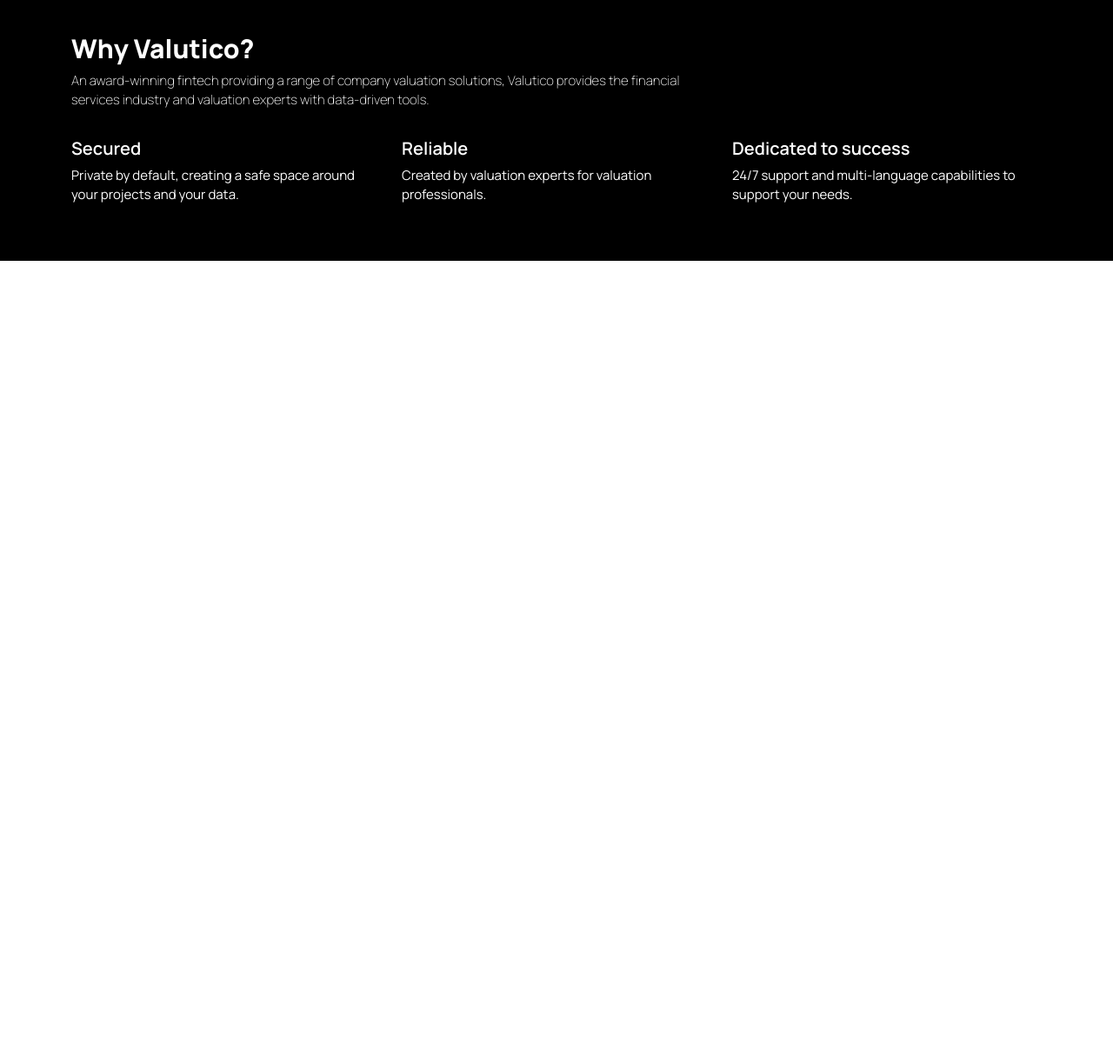
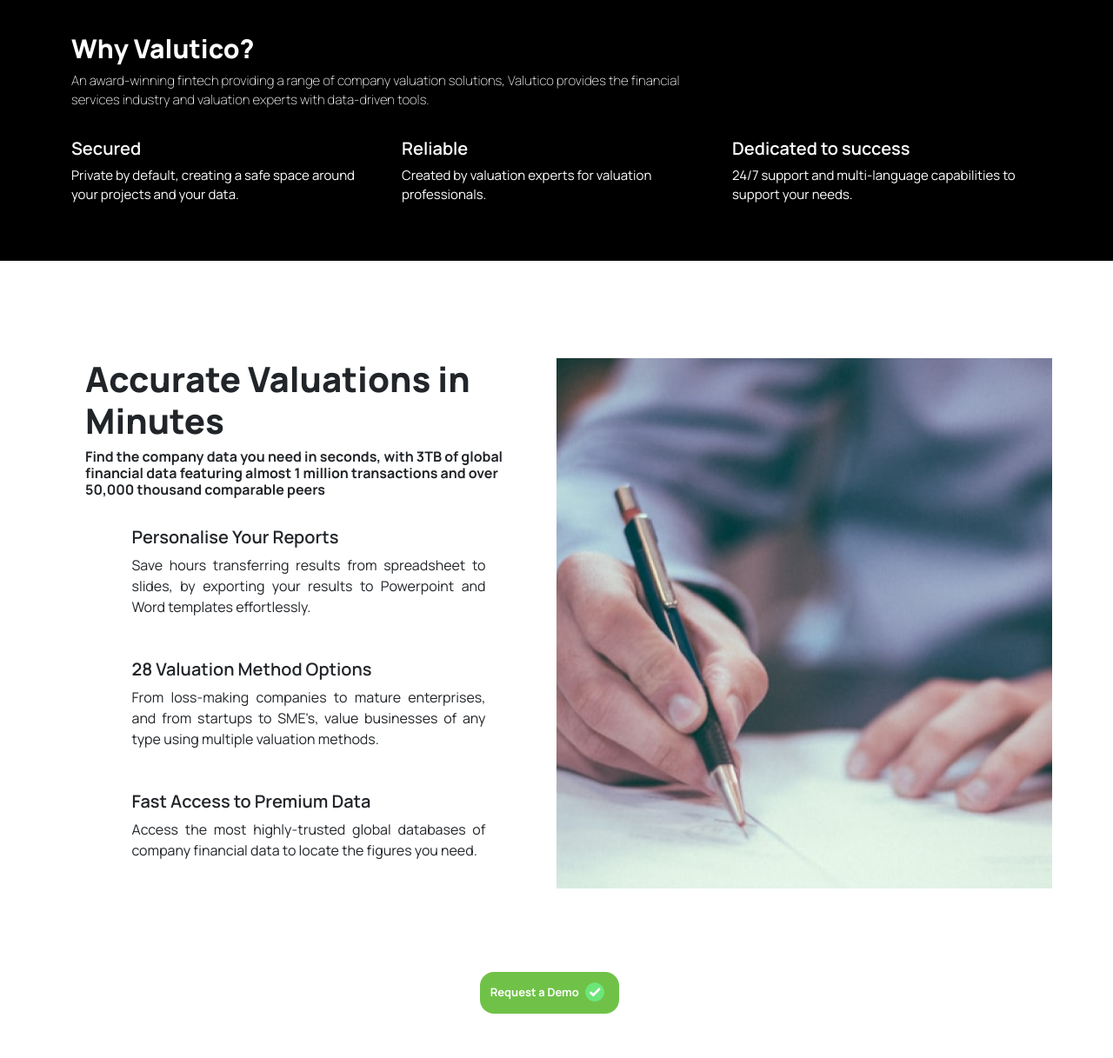
Before and after one commit to Ozioma45/Genesys_projects, a plain HTML site: page index2.html in a window 1280 px wide. Shown: the part 1933-3150 px from the top of the page at 87% size. Before the commit the page ends 2233 px from the top, so only its background shows below. Drawn offline with nearby package versions, Linux system fonts and the light colour scheme.

Commit message:
completed the project

```diff
--- a/css/style2.css
+++ b/css/style2.css
@@ -114,3 +114,28 @@
  .why-sub-para{
     font-size: 15px;
  }
+
+ /*Accurate*/
+
+ .accurate-right{
+    background-image: url(../img/image.png);
+ }
+
+ .accurate-title{
+    font-weight: 800;
+    font-size: 40px;
+ }
+
+ .accurate-para{
+    font-weight: 700;
+    line-height: 1.2;
+ }
+
+ .accurate-sub h3{
+    font-size: 20px;
+    font-weight: 600;
+ }
+
+ .accurate-sub p{
+    text-align: justify;
+ }
--- a/index2.html
+++ b/index2.html
@@ -95,7 +95,7 @@
               </div>
 
               <div class="hero-btn d-flex">
-                <button class="btn btn-success rounded-5 request-demo d-none d-lg-block me-3" type="submit">
+                <button class="btn btn-success rounded-5 request-demo me-3" type="submit">
                   Request a Demo
                   <img src="img/pngwing.com (4).png" alt="tick-good" class="img-fluid tick-good">
                 </button>
@@ -221,6 +221,57 @@
 
   <!--Why Valutico-->
 
+  <!--Accurate valuation-->
+
+    <section class="accurate mt-5">
+
+      <div class="container pt-5">
+        <div class="row pt-3">
+          <div class="col-md-6 accurate-left text-md-start text-center">
+            <h1 class="accurate-title px-3 px-md-none">Accurate Valuations in Minutes</h1>
+            <p class="accurate-para px-3 px-md-none">Find the company data you need in seconds, with 3TB of global financial data
+              featuring almost 1 million transactions and over 50,000 thousand comparable peers</p>
+
+            <div class="container col-10">
+                <div class="personalise py-3 accurate-sub">
+                    <h3>Personalise Your Reports</h3>
+                    <p>Save hours transferring results from spreadsheet to slides,
+                        by exporting your results to Powerpoint and Word templates effortlessly.</p>
+                </div>
+
+                <div class="valuation py-3 accurate-sub">
+                    <h3>28 Valuation Method Options</h3>
+                    <p>From loss-making companies to mature enterprises, and from startups
+                        to SME's, value businesses of any type using multiple valuation methods.</p>
+                </div>
+
+                <div class="fast py-3 accurate-sub">
+                    <h3>Fast Access to Premium Data</h3>
+                    <p>Access the most highly-trusted global databases
+                        of company financial data to locate the figures you need.</p>
+                </div>
+            </div>
+          </div>
+          <div class="col-6 accurate-right d-none d-md-inline"></div>
+        </div>
+      </div>
+
+    </section>
+
+  <!--Accurate valuation-->
+
+  <!--bottom buttom-->
+
+    <section class="bButton my-5">
+      <div class="container d-flex justify-content-center align-items-center py-5">
+        <button class="btn btn-success rounded-5 request-demo me-3" type="submit">
+          Request a Demo
+          <img src="img/pngwing.com (4).png" alt="tick-good" class="img-fluid tick-good">
+        </button>
+      </div>
+    </section>
+
+  <!--bottom buttom-->
 
 
     <script src="https://cdn.jsdelivr.net/npm/bootstrap@5.0.2/dist/js/bootstrap.bundle.min.js" integrity="sha384-MrcW6ZMFYlzcLA8Nl+NtUVF0sA7MsXsP1UyJoMp4YLEuNSfAP+JcXn/tWtIaxVXM" crossorigin="anonymous"></script>
```
